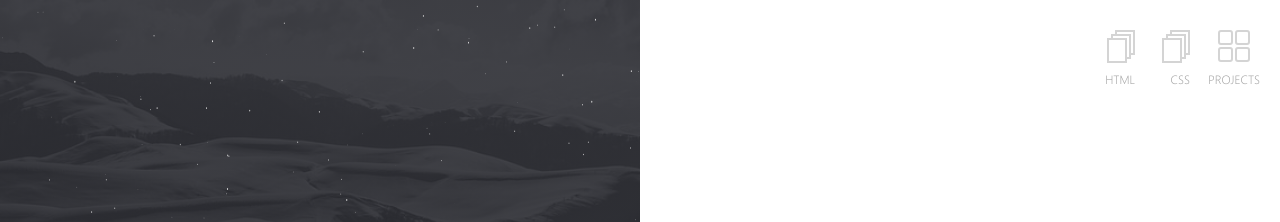
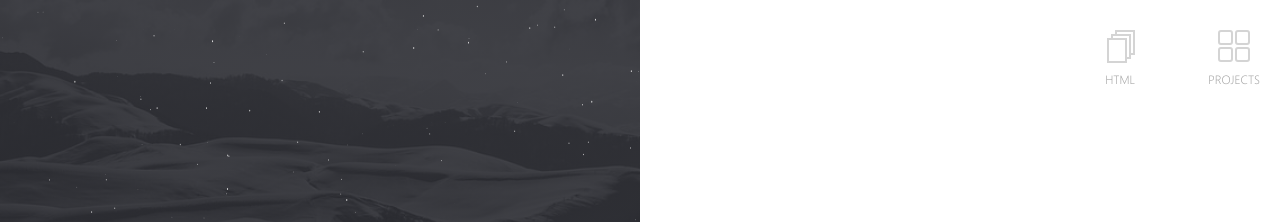
Before and after one commit to yubobae/yubobae.github.com, a Jekyll site: the page built from index.md, in a window 1280 px wide. Shown: the top 222 px of the page. Built offline with Jekyll 4.4.1, drawn with Linux system fonts in a browser that asks for light colours; our own code applies the rules of GitHub Pages for plain Markdown files.

Commit message:
Update home.html

```diff
--- a/_layouts/home.html
+++ b/_layouts/home.html
@@ -26,8 +26,6 @@ layout: compress
   <div class="block-right">
     <a href="{{ site.url }}/posts" title="posts" class="posts-menu-icon" style="right:145px;"></a>
     <span class="posts-link" style="right:145px;">HTML</span>
-     <a href="{{ site.url }}/posts2" title="posts2" class="posts-menu-icon"></a>
-    <span class="posts-link">CSS</span>
     <a title="project" class="projects-menu-icon">
       <span></span>
     </a>
```
